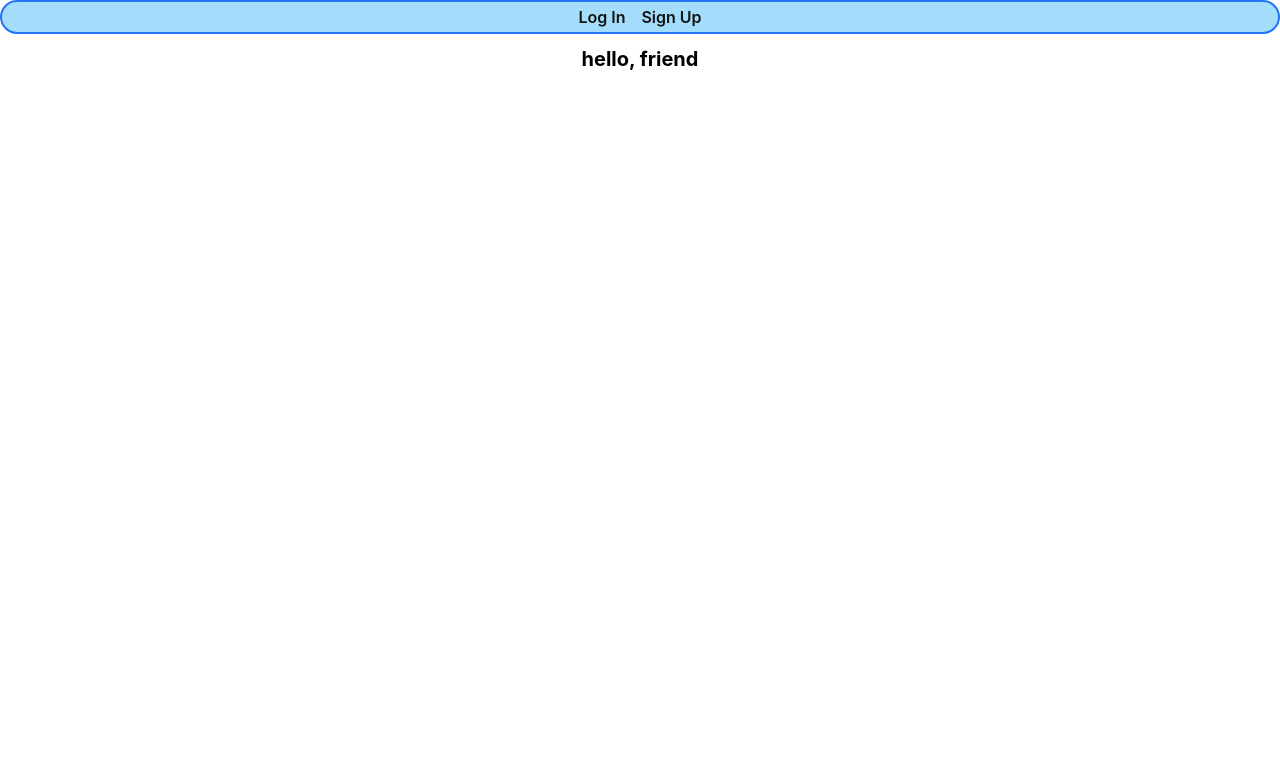
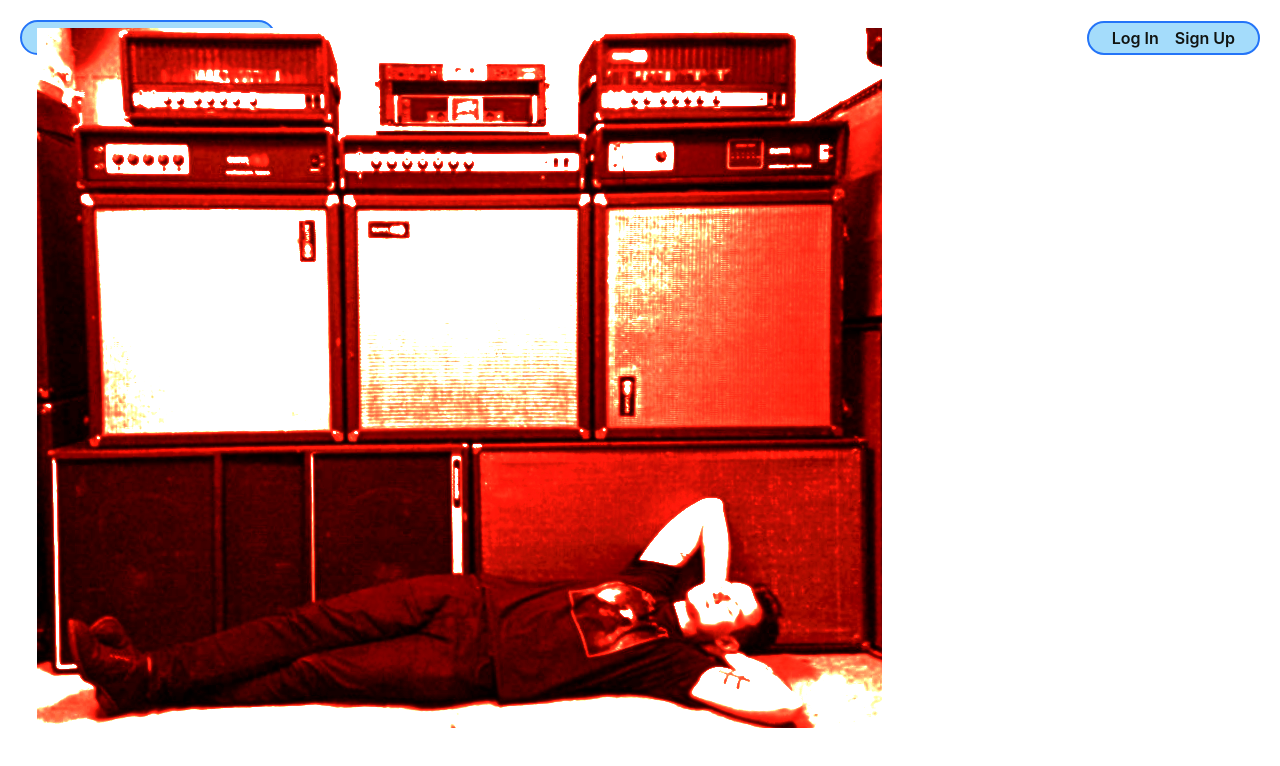
Before and after one commit to dcollis92/gear-hoarder-front-end, a React (Create React App) app: page / in a window 1280 px wide. Shown: the top 766 px of the page. Built offline with nearby package versions, Linux system fonts and the light colour scheme; no server answers.

Commit message:
refactor nav

```diff
--- a/src/App.jsx
+++ b/src/App.jsx
@@ -1,6 +1,6 @@
 import { useState, useEffect } from 'react'
 import { Routes, Route, useNavigate, Navigate } from 'react-router-dom'
-import NavBar from './components/NavBar/NavBar'
+import Header from './components/Header/Header'
 import Signup from './pages/Signup/Signup'
 import Login from './pages/Login/Login'
 import Landing from './pages/Landing/Landing'
@@ -176,7 +176,7 @@ const App = () => {
 
   return (
     <>
-      <NavBar user={user} handleLogout={handleLogout} />
+      <Header user={user} handleLogout={handleLogout} />
       <Routes>
         <Route path="/" element={<Landing user={user} />} />
         <Route path="/signup" element={<Signup handleSignupOrLogin={handleSignupOrLogin} />}
--- a/src/components/Header/Header.jsx
+++ b/src/components/Header/Header.jsx
@@ -0,0 +1,13 @@
+import HeaderLogo from './components/HeaderLogo'
+import Nav from './components/Nav'
+
+const Header = (props) => {
+  return (
+    <header>
+      <HeaderLogo />
+      <Nav user={props.user} handleLogout={props.handleLogout} />
+    </header>
+  )
+}
+
+export default Header
--- a/src/components/Header/components/HeaderLogo.jsx
+++ b/src/components/Header/components/HeaderLogo.jsx
@@ -0,0 +1,17 @@
+import { NavLink } from 'react-router-dom'
+import Logo from '../../../assets/logo.png'
+
+const HeaderLogo = () => {
+  return (
+    <div className="header-logo-container">
+      <NavLink to='/'>
+        <img
+          src={Logo}
+          alt="Gear Collector Logo"
+        />
+      </NavLink>
+    </div>
+  )
+}
+
+export default HeaderLogo
--- a/src/components/Header/components/Nav.jsx
+++ b/src/components/Header/components/Nav.jsx
@@ -0,0 +1,32 @@
+import { NavLink } from 'react-router-dom'
+
+const Nav = ({ user, handleLogout }) => {
+  return (
+    <nav>
+      <ul>
+      {user ?
+        <>
+          <li>Welcome, {user.name}</li>
+          <li><NavLink to='/rigs'>All Rigs</NavLink></li>
+          <li><NavLink to='/amps'>All Amps</NavLink></li>
+          <li><NavLink to='/guitars'>All Guitars</NavLink></li>
+          <li><NavLink to='/pedals'>All Pedals</NavLink></li>
+          <li><NavLink to='/rigs/new'>Add a Rig</NavLink></li>
+          <li><NavLink to='/amps/new'>Add an Amp</NavLink></li>
+          <li><NavLink to='/guitars/new'>Add a Guitar</NavLink></li>
+          <li><NavLink to='/pedals/new'>Add a Pedal</NavLink></li>
+          <li><NavLink to="/profiles">Profiles</NavLink></li>
+          <li><NavLink to="" onClick={handleLogout}>LOG OUT</NavLink></li>
+        </>
+      :
+        <>
+          <li><NavLink to="/login">Log In</NavLink></li>
+          <li><NavLink to="/signup">Sign Up</NavLink></li>
+        </>
+      }
+      </ul>
+    </nav>
+  )
+}
+
+export default Nav
--- a/src/services/rigs.js
+++ b/src/services/rigs.js
@@ -64,6 +64,21 @@ export const deleteOne = async (id) => {
   }
 }
 
+export const assocAmp = async (rigId, ampId) => {
+  try {
+    const res = await fetch(`${BASE_URL}${rigId}/amps/${ampId}`, {
+      method: "LINK",
+      headers: {
+        'Authorization': `Bearer ${tokenService.getToken()}`
+      },
+    })
+    return await res.json()
+  } catch (error) {
+    console.log(error)
+    throw error
+  }
+}
+
 export const assocGuitar = async (rigId, guitarId) => {
   try {
     const res = await fetch(`${BASE_URL}${rigId}/guitars/${guitarId}`, {
@@ -93,18 +108,3 @@ export const assocPedal = async (rigId, pedalId) => {
     throw error
   }
 }
-
-export const assocAmp = async (rigId, ampId) => {
-  try {
-    const res = await fetch(`${BASE_URL}${rigId}/amps/${ampId}`, {
-      method: "LINK",
-      headers: {
-        'Authorization': `Bearer ${tokenService.getToken()}`
-      },
-    })
-    return await res.json()
-  } catch (error) {
-    console.log(error)
-    throw error
-  }
-}
```
Also changed, not shown: src/assets/logo.png (added).
